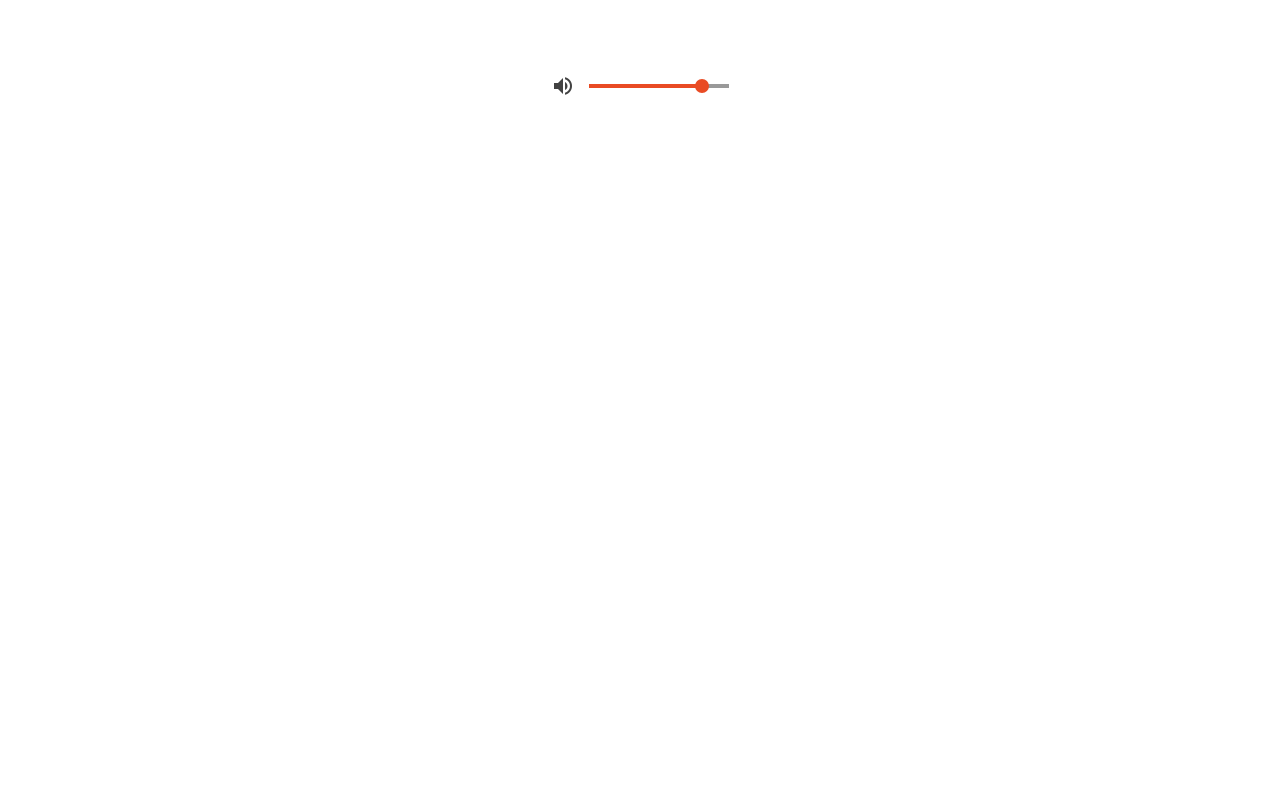
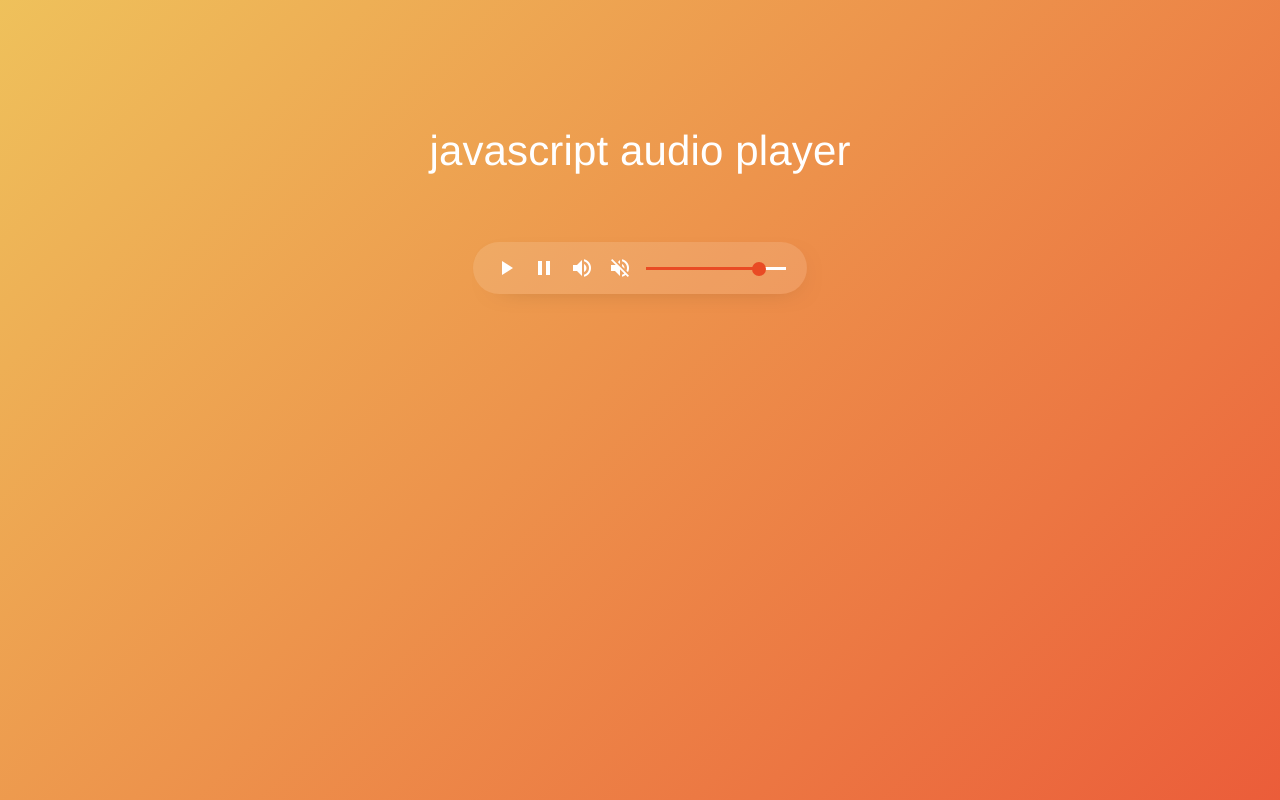
Before and after one commit to TakCastel/vuejs-audio-player, a Vue app: page /#/ in a window 1280 px wide. Built offline with nearby package versions, Linux system fonts and the light colour scheme.

Commit message:
page style

```diff
--- a/src/App.vue
+++ b/src/App.vue
@@ -18,16 +18,44 @@ export default {
 </script>
 
 <style>
+:root {
+  --primary: #e94b24;
+  --secondary: #fff;
+  --grey: #666;
+  --dark-grey: #333;
+}
+body {
+  background: linear-gradient(-45deg, rgba(233, 75, 36, 0.9), rgba(233, 172, 36, 0.75));
+}
+h1 {
+  font-size: 3em;
+  font-weight: 400;
+  line-height: 3em;
+}
 #app {
   font-family: 'Avenir', Helvetica, Arial, sans-serif;
   -webkit-font-smoothing: antialiased;
   -moz-osx-font-smoothing: grayscale;
   text-align: center;
-  color: #424242;
+  color: var(--secondary);
   padding-top: 60px;
 }
 .pointer {
   cursor: pointer;
+  transition: all 0.1s,
+}
+.pointer:hover {
+  color: var(--primary);
+}
+.svg {
+  display: inline-flex;
+}
+.icon-svg {
+  fill: var(--secondary);
+  transition: all 0.1s;
+}
+.svg:hover .icon-svg {
+  fill: var(--primary);
 }
 .hide {
   display: none;
--- /dev/null
+++ b/src/components/AudioControl/Pause/index.vue
@@ -0,0 +1,16 @@
+<template>
+  <div class="pointer svg">
+    <svg xmlns="http://www.w3.org/2000/svg" width="24" height="24" viewBox="0 0 24 24">
+      <path class="icon-svg" d="M6 19h4V5H6v14zm8-14v14h4V5h-4z" />
+    </svg>
+  </div>
+</template>
+
+<script>
+export default {
+  name: 'Pause',
+};
+</script>
+
+<style scoped>
+</style>
--- /dev/null
+++ b/src/components/AudioControl/Play/index.vue
@@ -0,0 +1,16 @@
+<template>
+  <div class="pointer svg">
+    <svg xmlns="http://www.w3.org/2000/svg" width="24" height="24" viewBox="0 0 24 24">
+      <path class="icon-svg" d="M8 5v14l11-7z" />
+    </svg>
+  </div>
+</template>
+
+<script>
+export default {
+  name: 'Play',
+};
+</script>
+
+<style scoped>
+</style>
--- a/src/components/AudioPlayer/index.vue
+++ b/src/components/AudioPlayer/index.vue
@@ -1,8 +1,12 @@
 <template>
-  <div>
+  <div class="container">
+    <h1>javascript audio player</h1>
     <audio-source/>
     <div class="player">
+      <play/>
+      <pause/>
       <volume-on/>
+      <volume-off/>
       <volume-bar/>
     </div>
   </div>
@@ -10,30 +14,49 @@
 
 <script>
 import AudioSource from '@/components/AudioSource';
+import Play from '@/components/AudioControl/Play';
+import Pause from '@/components/AudioControl/Pause';
+
 import VolumeBar from '@/components/VolumeControl/VolumeBar';
 import VolumeOn from '@/components/VolumeControl/VolumeIcon/VolumeOn';
+import VolumeOff from '@/components/VolumeControl/VolumeIcon/VolumeOff';
 
 export default {
   name: 'AudioPlayer',
   components: {
     AudioSource,
+    Play,
+    Pause,
     VolumeBar,
     VolumeOn,
+    VolumeOff,
   },
 };
 </script>
 
 <!-- Add "scoped" attribute to limit CSS to this component only -->
 <style scoped>
+.container {
+  display: flex;
+  flex-direction: column;
+  align-items: center;
+}
 .player > * {
   margin: 0 0.5em;
 }
 .player {
+  background: rgba(255, 255, 255, 0.12);
+  box-shadow: 0.5em 0.5em 2em -1.5em rgba(0,0,0, 0.5);
   display: flex;
   flex-direction: row;
   align-items: center;
   justify-content: center;
+  border-radius: 2em;
   margin: 0 1em;
   padding: 1em;
+  transition: all 0.1s;
+}
+.player:hover {
+  background: rgba(255, 255, 255, 0.15);
 }
 </style>
--- a/src/components/AudioSource/index.vue
+++ b/src/components/AudioSource/index.vue
@@ -10,16 +10,5 @@ export default {
 };
 </script>
 
-<!-- Add "scoped" attribute to limit CSS to this component only -->
 <style scoped>
-.player:first-child {
-  flex: 1;
-}
-.player {
-  display: flex;
-  flex-direction: row;
-  align-items: center;
-  margin: 0 1em;
-  padding: 1em;
-}
 </style>
--- a/src/components/VolumeControl/VolumeBar/index.vue
+++ b/src/components/VolumeControl/VolumeBar/index.vue
@@ -15,20 +15,19 @@ export default {
 };
 </script>
 
-<!-- Add "scoped" attribute to limit CSS to this component only -->
 <style scoped>
   .volume-total {
     width: 10em;
     height: 0.25em;
     cursor: pointer;
-    background: #999;
+    background: var(--secondary);
   }
   .volume-set {
     position: relative;
     width: 8em;
     height: 0.25em;
     cursor: pointer;
-    background: #e94b24;
+    background: var(--primary);
   }
   .volume-set:after {
     content: '';
@@ -39,6 +38,6 @@ export default {
     width: 1em;
     height: 1em;
     border-radius: 0.5em;
-    background: #e94b24;
+    background: var(--primary);
   }
 </style>
--- a/src/components/VolumeControl/VolumeIcon/VolumeOff/index.vue
+++ b/src/components/VolumeControl/VolumeIcon/VolumeOff/index.vue
@@ -10,6 +10,5 @@ export default {
 };
 </script>
 
-<!-- Add "scoped" attribute to limit CSS to this component only -->
 <style scoped>
 </style>
--- a/src/components/VolumeControl/VolumeIcon/VolumeOn/index.vue
+++ b/src/components/VolumeControl/VolumeIcon/VolumeOn/index.vue
@@ -10,6 +10,5 @@ export default {
 };
 </script>
 
-<!-- Add "scoped" attribute to limit CSS to this component only -->
 <style scoped>
 </style>
```
